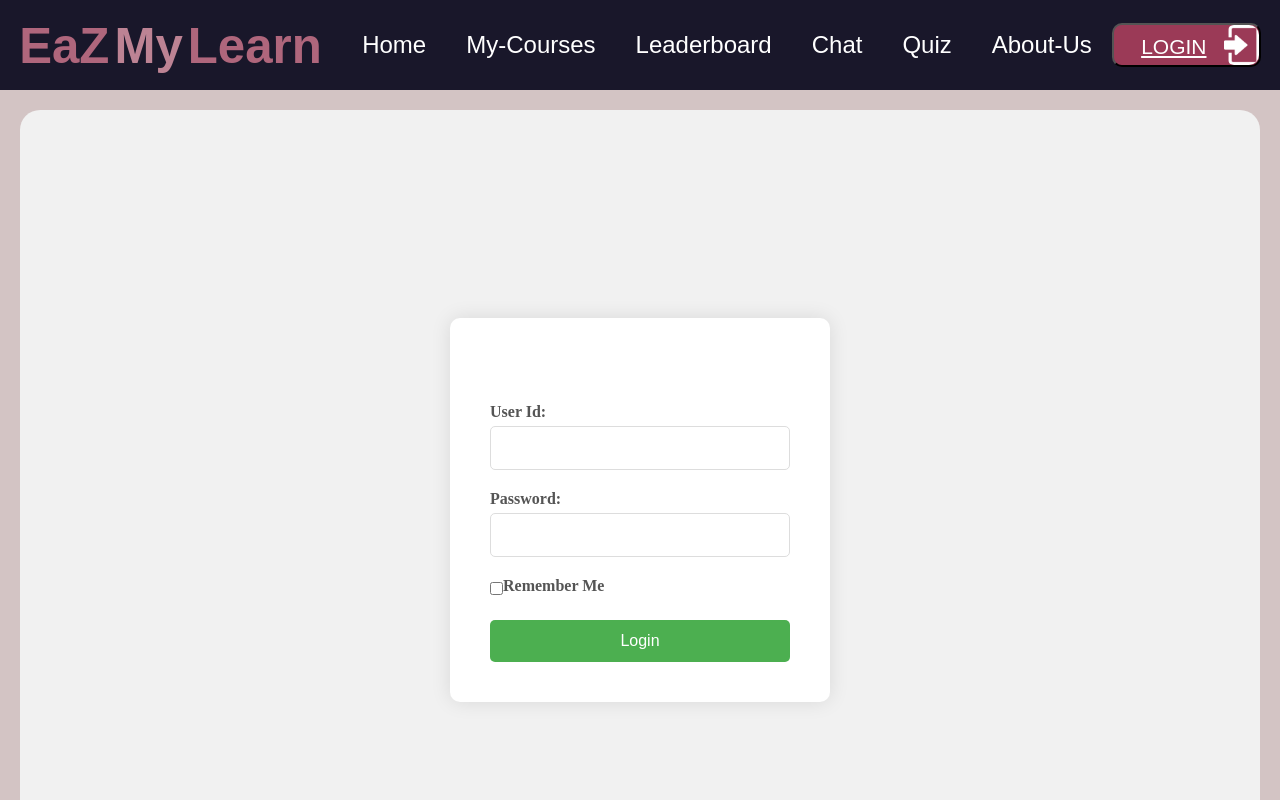
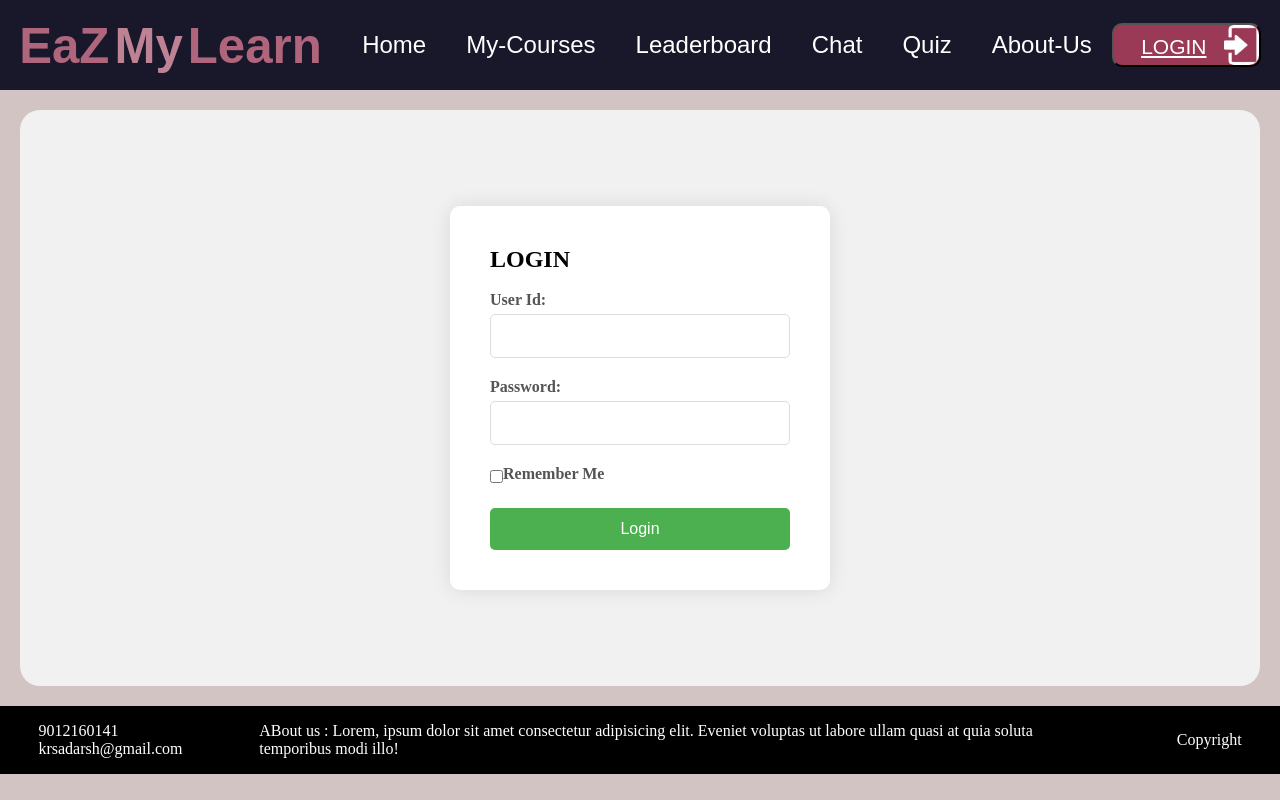
Before and after one commit to CodeKrafterskgp/hackthon, a React (Vite) app in the folder frontend/: page /login in a window 1280 px wide. Shown: the top 800 px of the page. Built offline with nearby package versions, Linux system fonts and the light colour scheme.

Commit message:
loginn page css edited

```diff
--- a/frontend/src/components/Login/Login.css
+++ b/frontend/src/components/Login/Login.css
@@ -1,5 +1,5 @@
 .loginpg {
-    height: 100vh;
+    height: 72vh;
     display: flex;
     justify-content: center;
     align-items: center;
@@ -7,7 +7,9 @@
     border-radius: 20px;
     background-color: #f1f1f1;
 }
-
+#namelogin{
+    color: black;
+}
 .login-form {
     width: 300px;
     padding: 40px;
--- a/frontend/src/components/Login/Login.jsx
+++ b/frontend/src/components/Login/Login.jsx
@@ -18,7 +18,7 @@ const Login = () => {
   return (
     <div className="loginpg">
       <div className="login-form">
-        <h2>LOGIN</h2>
+        <h2 id='namelogin'>LOGIN</h2>
         <br></br>
         <div className="form-group">
           <label htmlFor="username">User Id:</label>
```
